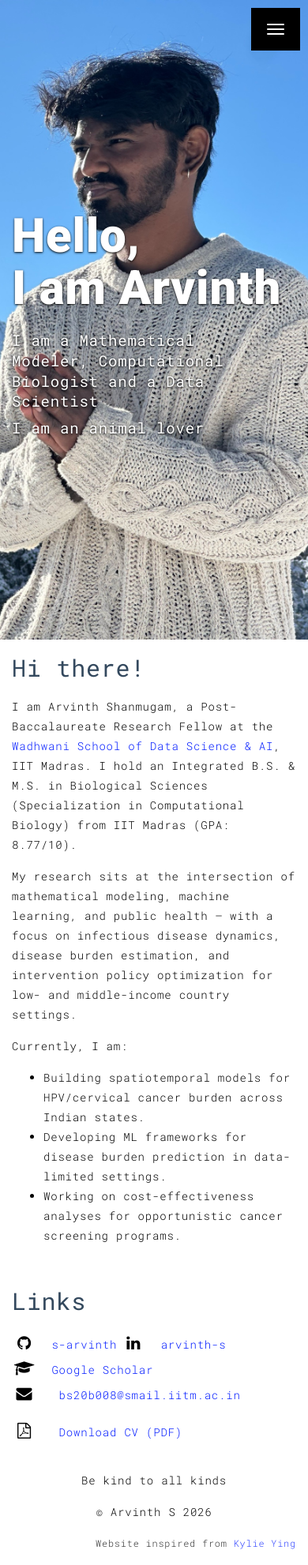
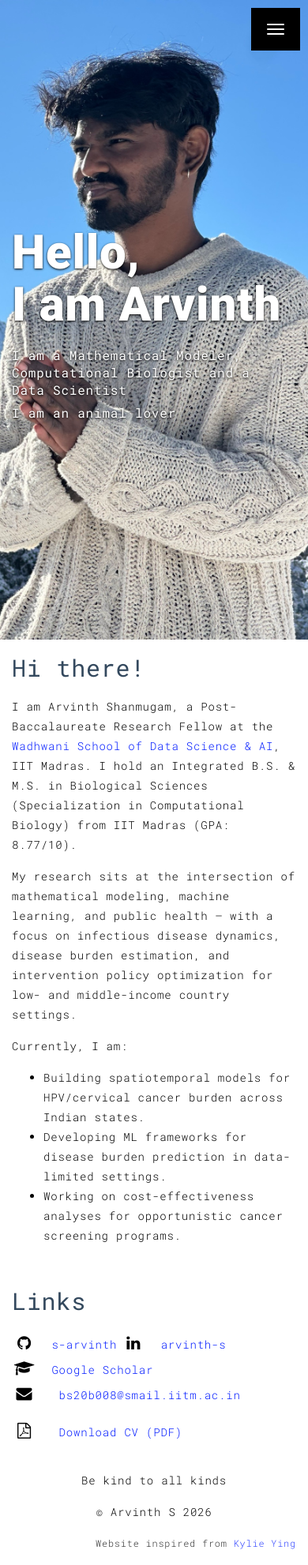
Before and after one commit to s-arvinth/s-arvinth.github.io, a Jekyll site: the page built from index.html, in a window 390 px wide. Shown: the whole page at 79% size. Built offline with Jekyll 4.4.1, drawn with Linux system fonts in a browser that asks for light colours.

Commit message:
Fit hero tagline on phones
Co-Authored-By: Claude Opus 5.5 <noreply@anthropic.com>

```diff
--- a/_layouts/default.html
+++ b/_layouts/default.html
@@ -20,7 +20,7 @@
     <style>
       .hero-tagline { font-size: 26px; font-weight: 500; line-height: 1.35; max-width: 640px; margin: 0 0 8px; }
       @media (max-width: 767px) {
-        .hero-tagline { font-size: 19px; max-width: 92%; }
+        .hero-tagline { font-size: 16px; max-width: calc(100vw - 40px); overflow-wrap: break-word; }
         .hero-full-container {
           background-image: url('/img/home-mobile-new.jpg') !important;
           background-position: 70% top !important;
```
